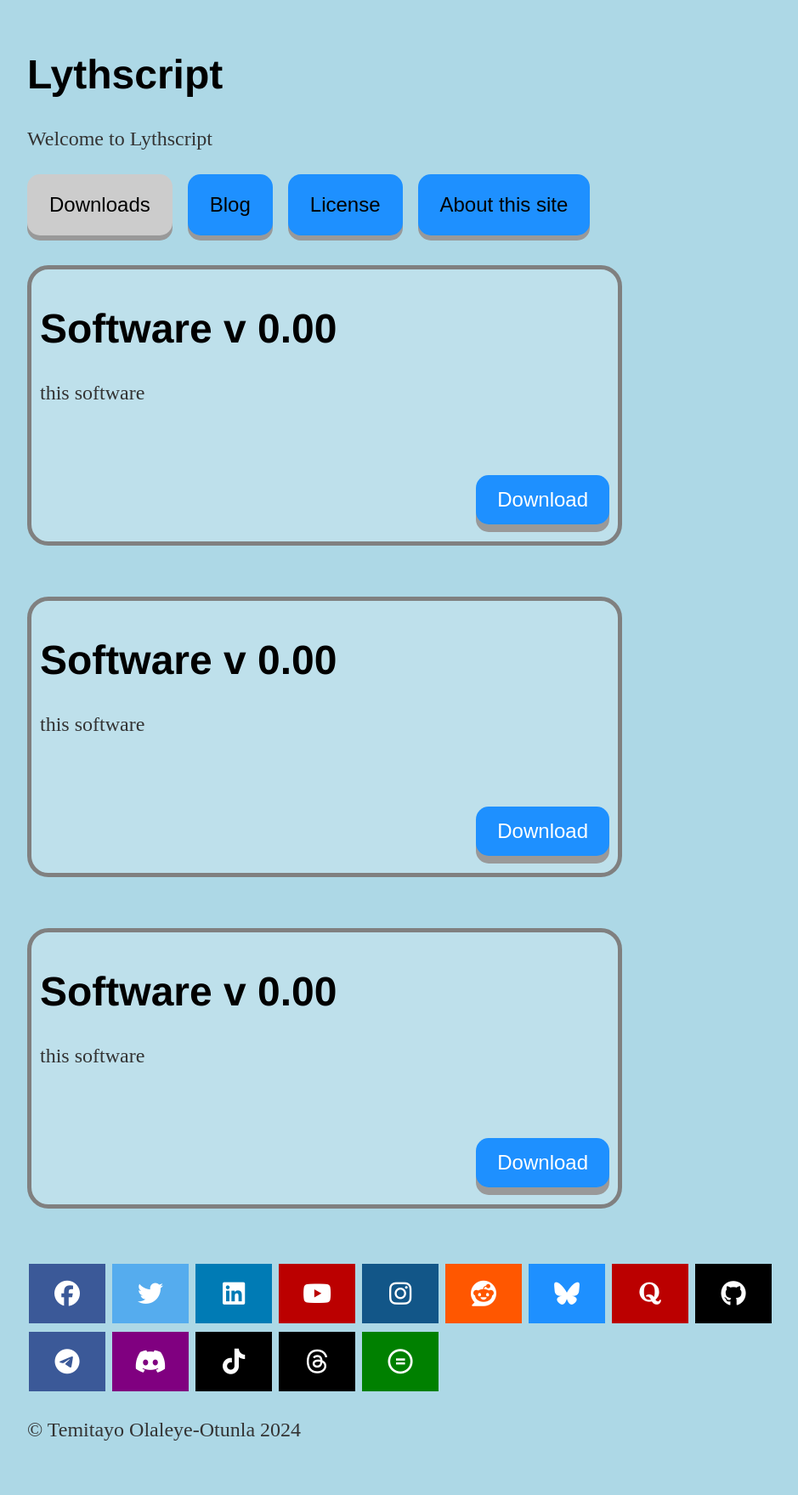
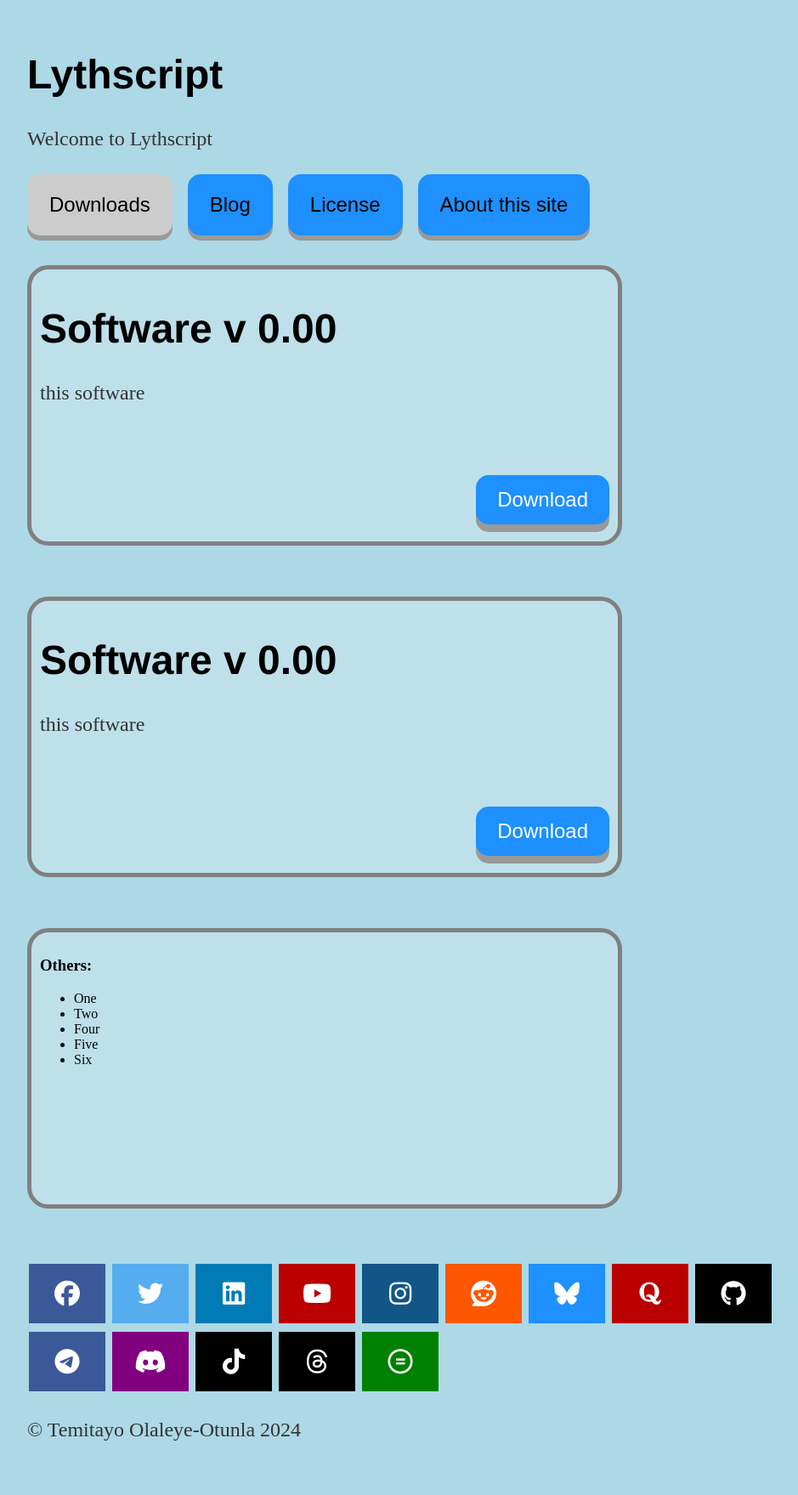
Before and after one commit to lythwind/lythwind.github.io, a Jekyll site: the page built from index.html, in a window 1280 px wide. Shown: the whole page at 85% size, without its empty margins (160-1099 px from the left). Built offline with Jekyll 4.4.1, drawn with Linux system fonts in a browser that asks for light colours; nearby versions of some CDN libraries.

Commit message:
Update index.html

```diff
--- a/index.html
+++ b/index.html
@@ -34,11 +34,14 @@ title: Lythscript
 </div>
 
 <div class = "bdiv-container">
-  <h1>Software v 0.00</h1>
-  <p>this software </p>
-  <div class = "bdiv">
-  <button class="xbutton">Download</button>
-  </div>
+  <h3>Others:</h3>
+  <ul style="list-style-type:disc;">
+  <li>One</li>
+  <li>Two</li>
+  <li>Four</li>
+  <li>Five</li>
+  <li>Six</li>
+</ul>
 </div>
 
 </div>
```
